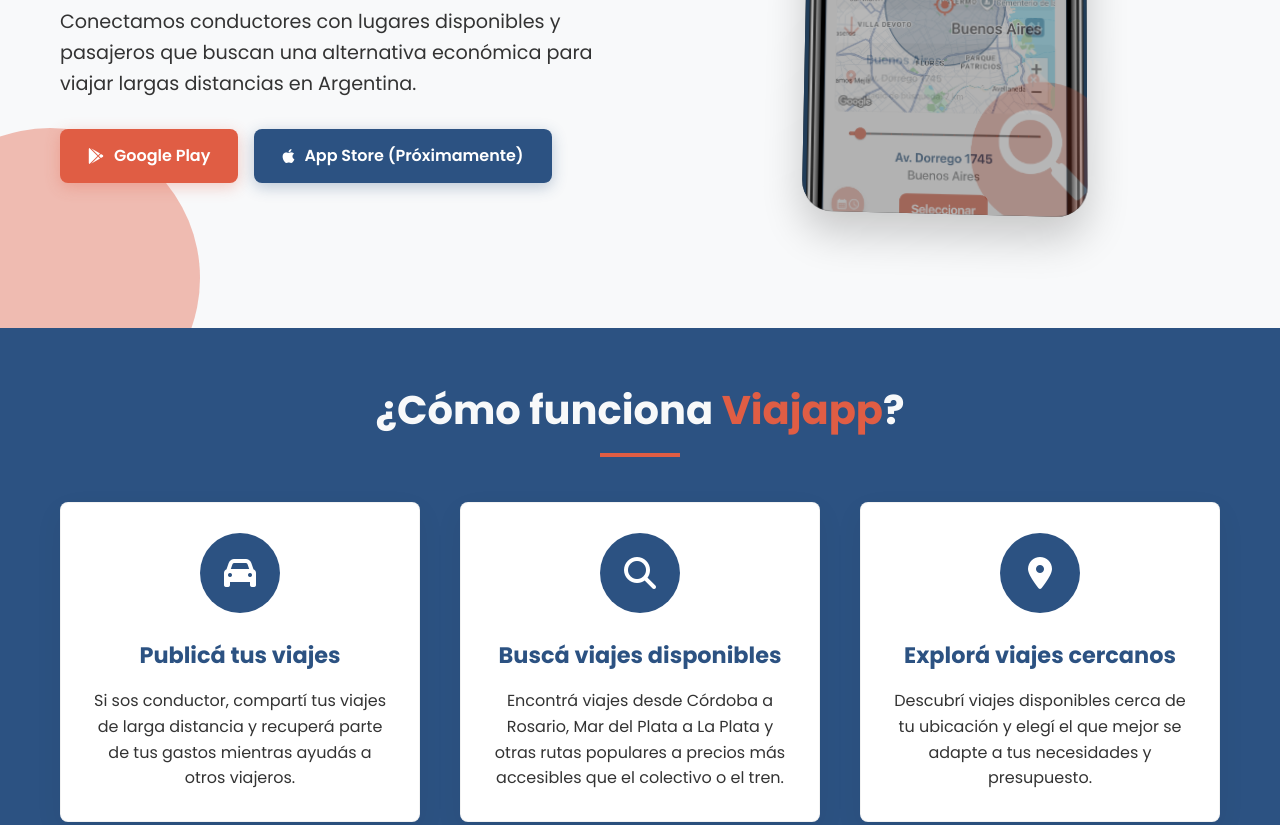
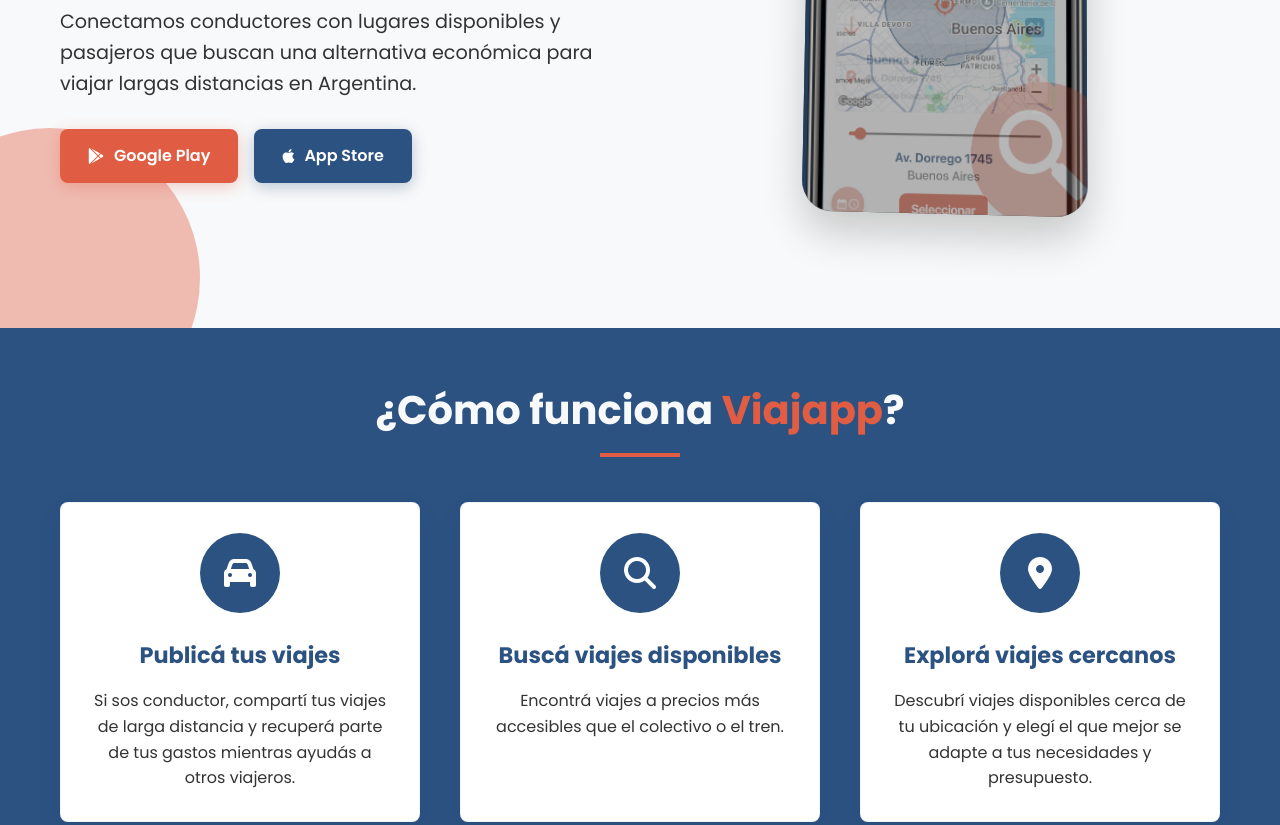
Before and after one commit to Viajapp/viajapp.github.io, a plain HTML site: page index.html in a window 1280 px wide. Shown: the part 500-1325 px from the top of the page. Drawn offline with Linux system fonts and the light colour scheme.

Commit message:
link de appstore agregado, 404 restaurado

```diff
--- a/index.html
+++ b/index.html
@@ -69,9 +69,9 @@
                             <i class="fab fa-google-play"></i>
                             Google Play
                         </a>
-                        <a href="#" target="_blank" class="btn btn-secondary">
+                        <a href="https://apps.apple.com/us/app/viajapp/id6745457759" target="_blank" class="btn btn-secondary">
                             <i class="fab fa-apple"></i>
-                            App Store (Próximamente)
+                            App Store
                         </a>
                     </div>
                 </div>
@@ -105,7 +105,7 @@
                         <i class="fas fa-search"></i>
                     </div>
                     <h3>Buscá viajes disponibles</h3>
-                    <p>Encontrá viajes desde Córdoba a Rosario, Mar del Plata a La Plata y otras rutas populares a precios más accesibles que el colectivo o el tren.</p>
+                    <p>Encontrá viajes a precios más accesibles que el colectivo o el tren.</p>
                 </div>
                 <div class="feature-card" data-aos="fade-up" data-aos-delay="300">
                     <div class="feature-icon">
@@ -234,9 +234,9 @@
                     <i class="fab fa-google-play"></i>
                     Google Play
                 </a>
-                <a href="#" target="_blank" class="btn btn-secondary">
+                <a href="https://apps.apple.com/us/app/viajapp/id6745457759" target="_blank" class="btn btn-secondary">
                     <i class="fab fa-apple"></i>
-                    App Store (Próximamente)
+                    App Store
                 </a>
             </div>
             <div class="social-link-large" data-aos="fade-up">
```
Also changed, not shown: 404.html (added, +11 -0 lines), 1 other file.
